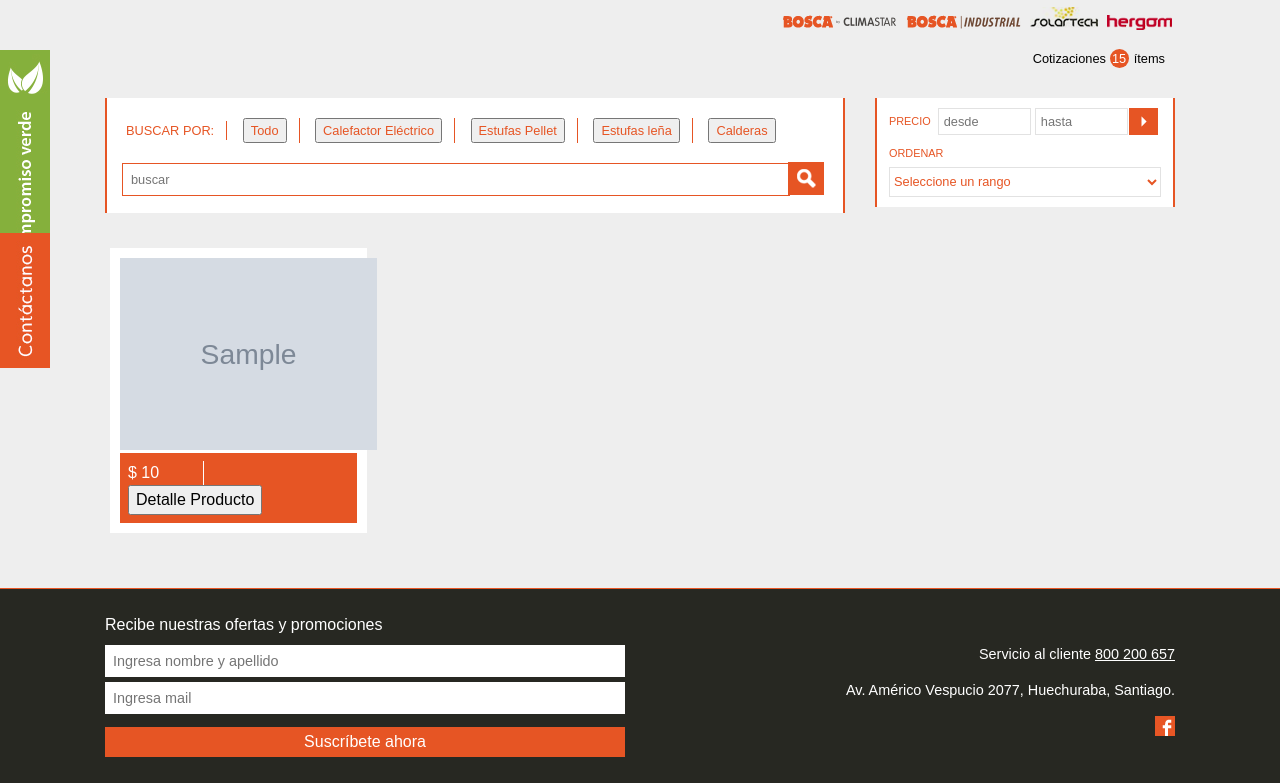
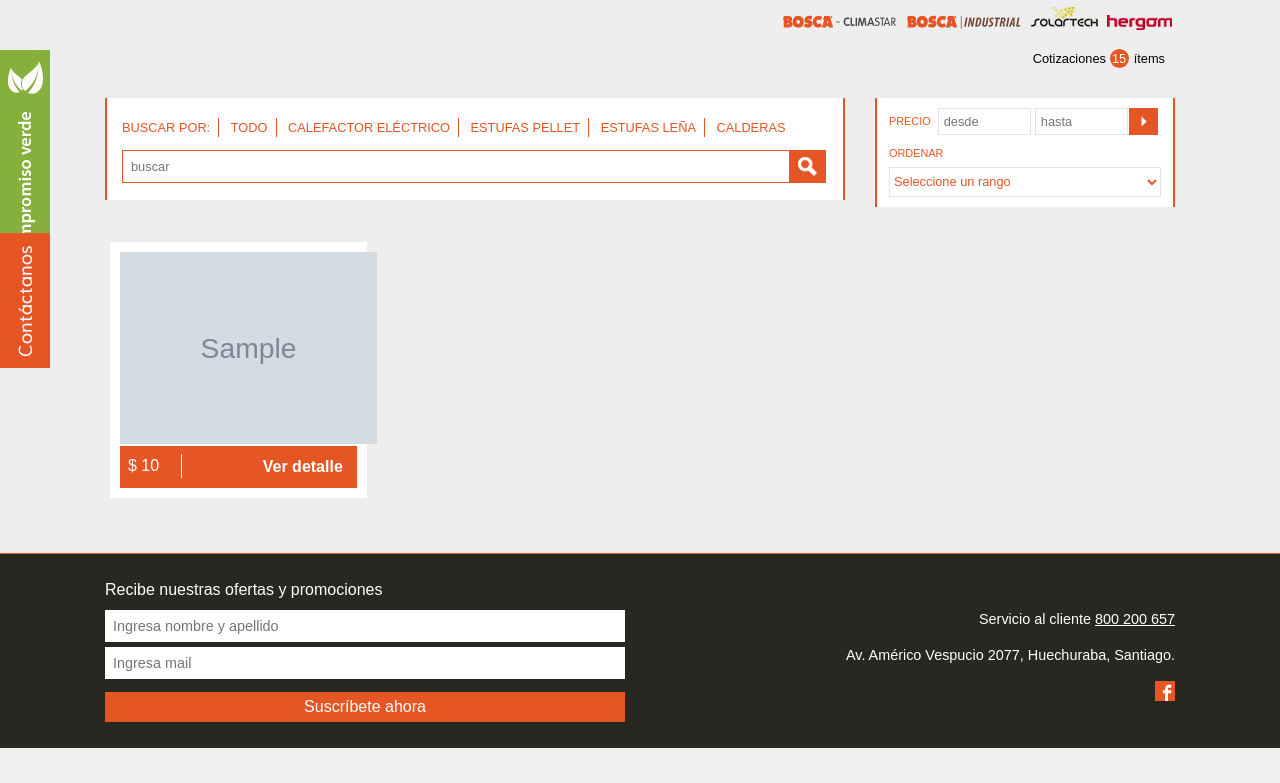
Before and after one commit to saezluis/bosca-ok, a PHP site: page /productos.php in a window 1280 px wide. Shown: the part 95-878 px from the top of the page. After the commit the page ends 843 px from the top, so only its background shows below. Run offline with PHP 8.4, Linux system fonts and the light colour scheme; tables that the repository leaves empty or names only in its code hold one stand-in row (values such as "Sample post"); grey boxes marked "Sample" are stand-in pictures; some libraries are stand-ins or nearby versions; some web fonts are replaced.

Commit message:
Arreglo en hojas de estilo
Arreglo de botones y cajas , se estilizaron de manera que están como la
maqueta

```diff
--- a/calefaccion.php
+++ b/calefaccion.php
@@ -294,7 +294,7 @@
        echo "<form method=\"post\" >";
        echo "<input type=\"text\" name=\"detalle_prod\" value=\"$detalle\" hidden=hidden>";
 						//echo "<li><a name=\"$detalle\" href=\"detalle-producto.php\" class=\"precio--detail-ver\">ver detalle</a></li>";
-       echo "<li><button type=\"submit\" formaction=\"detalle-producto.php\">Detalle Producto</button></li>";
+       echo "<li><button type=\"submit\" formaction=\"detalle-producto.php\">ver detalle</button></li>";
        echo "</form>";
        echo "</ul>";
        echo "</div>";
--- a/css/style.css
+++ b/css/style.css
@@ -1549,7 +1540,9 @@ h1 {
     -webkit-appearance: none;
     -webkit-border-radius: 0;
     padding: 8px;
-    margin-left: 8px; }
+    margin-left: 8px;
+    float: left;
+    display: block; }
   .buscar--interior .search--buscar--interior {
     width: 5%;
     border: 0px none;
@@ -1557,8 +1550,7 @@ h1 {
     padding: 0.4em;
     margin-left: -5px;
     height: 33px;
-    position: relative;
-    top: 6px; }
+    display: block; }
 
 #cotizar {
   font-size: 0.8em;
@@ -1613,6 +1608,11 @@ section.margen-top {
   color: #E65524;
   font-size: 0.8em;
   overflow: hidden; }
+  .filtro form li button, .buscar_precio form li button {
+    border: none;
+    background: transparent;
+    text-transform: uppercase;
+    padding: 0; }
 
 .filtro {
   width: auto; }
@@ -1658,11 +1658,13 @@ select.orden {
     padding: 0px; }
   .filtro li {
     display: inline-block;
-    padding: 0 12px;
+    padding: 0 8px;
     border-right: 1px solid #E65524; }
     .filtro li:last-child {
       margin-right: 0;
       border-right: 0; }
+  .filtro form {
+    padding: 0; }
   .filtro a {
     color: #E65524;
     text-decoration: none; }
@@ -1749,27 +1751,30 @@ select.orden {
     width: 100%;
     padding: 8px;
     background: #E65524;
-    margin-top: 8px; }
+    margin-top: 8px;
+    overflow: hidden; }
     .box--productos .caja--precio--detalle ul {
       margin: 0;
       padding: 0; }
     .box--productos .caja--precio--detalle li {
       display: inline-block;
       border-right: 1px solid #fff;
-      padding-right: 20%; }
+      padding-right: 10%; }
       .box--productos .caja--precio--detalle li:last-child {
         padding-right: 0;
         border-right: none; }
       .box--productos .caja--precio--detalle li p.precio--detail {
         color: #fff; }
-    .box--productos .caja--precio--detalle a.precio--detail-ver {
+    .box--productos .caja--precio--detalle form {
+      float: right; }
+    .box--productos .caja--precio--detalle button {
       color: #fff;
-      margin-left: 18px;
-      text-decoration: none;
+      border: none;
+      background: transparent;
       font-weight: bold;
       -webkit-font-smoothing: antialiased;
       -moz-osx-font-smoothing: grayscale; }
-      .box--productos .caja--precio--detalle a.precio--detail-ver:hover {
+      .box--productos .caja--precio--detalle button:hover {
         text-decoration: underline; }
 
 .full--ficha {
--- a/detalle-producto.php
+++ b/detalle-producto.php
@@ -152,7 +152,7 @@ session_start();
       <div class="caja movil-60">
         <div class="full--ficha-datos">
           <div class="logo-marca"><img src="img/mini-bosca.png"></div>
-          <div class="caracteristicas--producto"><img src="img/ecoflame360.png">
+          <div class="caracteristicas--producto border-none"><img src="img/ecoflame360.png">
             <p class="sku">SKU: <?php echo $sku; ?></p>
             <p class="resena"><?php echo $ventaja_comparativa; ?></p>
             <div class="box-in">
--- a/productos.php
+++ b/productos.php
@@ -294,7 +294,7 @@
        echo "<form method=\"post\" >";
        echo "<input type=\"text\" name=\"detalle_prod\" value=\"$detalle\" hidden=hidden>";
 						//echo "<li><a name=\"$detalle\" href=\"detalle-producto.php\" class=\"precio--detail-ver\">ver detalle</a></li>";
-       echo "<li><button type=\"submit\" formaction=\"detalle-producto.php\">Detalle Producto</button></li>";
+       echo "<li><button type=\"submit\" formaction=\"detalle-producto.php\">Ver detalle</button></li>";
        echo "</form>";
        echo "</ul>";
        echo "</div>";
--- a/terraza-parrilla.php
+++ b/terraza-parrilla.php
@@ -333,7 +333,7 @@
 
 		//Aqui oculto el boton detalle en caso de que sea un accesorio de parrilla
 		if($variable!='valor3'){
-			echo "<li><button type=\"submit\" formaction=\"detalle-parrilla.php\">Detalle Producto</button></li>";
+			echo "<li><button type=\"submit\" formaction=\"detalle-parrilla.php\">ver detalle</button></li>";
 		}
 		if($variable=='valor3'){
 			echo "<li><button type=\"submit\" formaction=\"cotizar.php\">Cotizar</button></li>";
```
Also changed, not shown: other parts of css/style.css (+13 -16 lines), sass/tema/scss/tema/_main.scss (+68 -25 lines), 2 other files.
